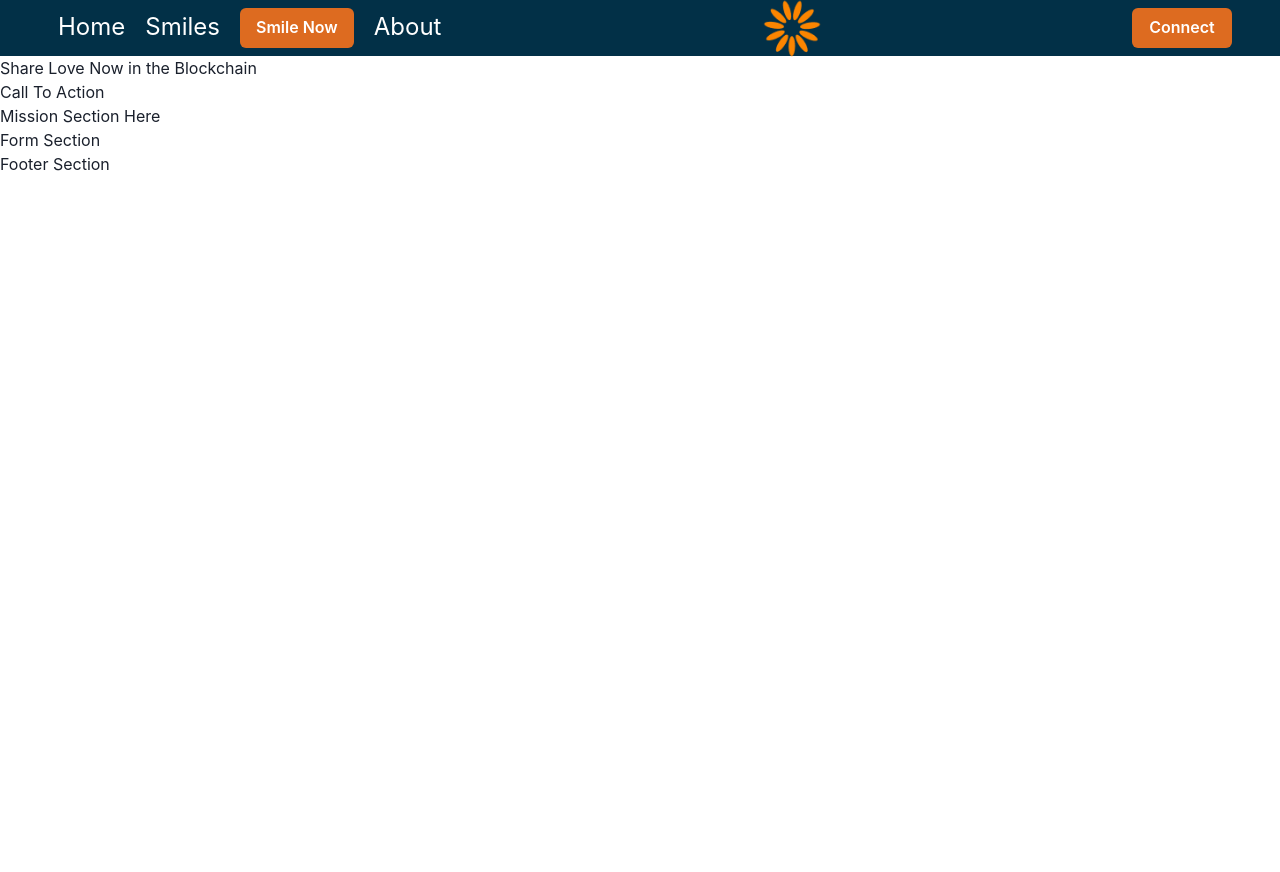
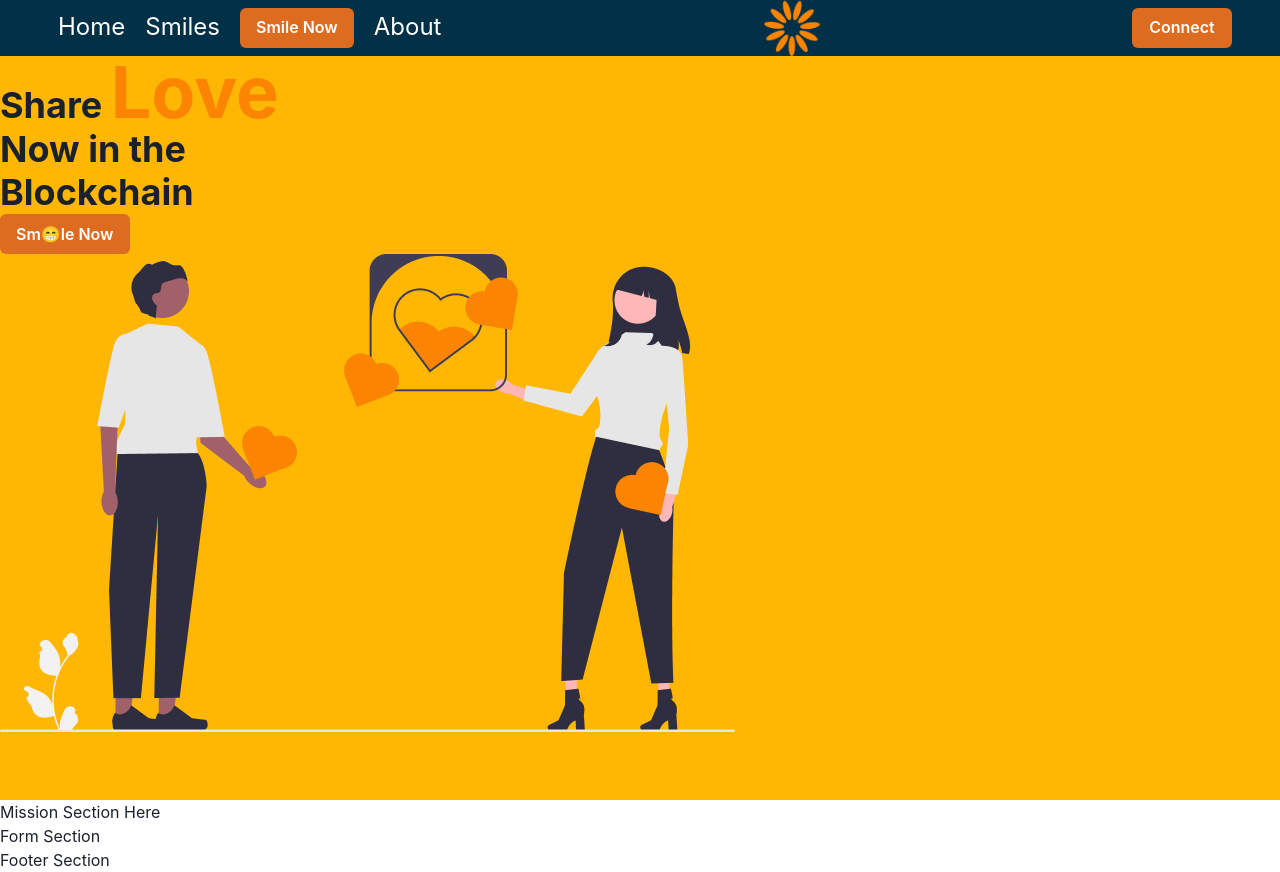
Before and after one commit to aynaever/share-smile-contract, a React (Create React App) app: page / in a window 1280 px wide. Before the commit the page ends 800 px from the top, so only its background shows below. Built offline with nearby package versions, Linux system fonts and the light colour scheme.

Commit message:
add some styling to HeroSection and the HeroImage

```diff
--- a/src/components/HeroSection/CallToAction/CallToAction.js
+++ b/src/components/HeroSection/CallToAction/CallToAction.js
@@ -1,7 +1,9 @@
+import { Button } from '@chakra-ui/react';
+
 function CallToAction() {
 	return (
 		<>
-			<h1>Call To Action</h1>
+			<Button colorScheme="orange">Sm😁le Now</Button>
 		</>
 	);
 }
--- /dev/null
+++ b/src/components/HeroSection/Heading/Heading.css
@@ -0,0 +1,4 @@
+.love {
+	display: inline;
+	color: #FB8500;
+}
--- a/src/components/HeroSection/Heading/Heading.js
+++ b/src/components/HeroSection/Heading/Heading.js
@@ -1,7 +1,14 @@
+import { Heading as HeadingChakra} from '@chakra-ui/react';
+import LoveCss from './Heading.css';
+
 function Heading() {
 	return (
 		<>
-			<h1>Share Love Now in the Blockchain</h1>
+			<HeadingChakra as="h1" noOfLines={3}>
+				Share <HeadingChakra className="love" as="h1" size="4xl">Love</HeadingChakra>
+				<br />Now in the <br />
+				Blockchain
+			</HeadingChakra>
 		</>
 	);
 }
--- /dev/null
+++ b/src/components/HeroSection/index.css
@@ -0,0 +1,4 @@
+.heroSection {
+	height: 93vh;
+	background-color: #FFB703;
+}
--- a/src/components/HeroSection/index.js
+++ b/src/components/HeroSection/index.js
@@ -1,12 +1,15 @@
 import CallToAction from "./CallToAction/CallToAction";
 import Heading from "./Heading/Heading";
+import { Image } from "@chakra-ui/react";
+import IndexCss from "./index.css";
 
 function HeroSection() {
 	return (
-		<>
+		<div className="heroSection">
 			<Heading />
 			<CallToAction />
-		</>
+			<Image src="/HeroImage.png" />
+		</div>
 	);
 }
 
```
Also changed, not shown: public/HeroImage.png (added).
